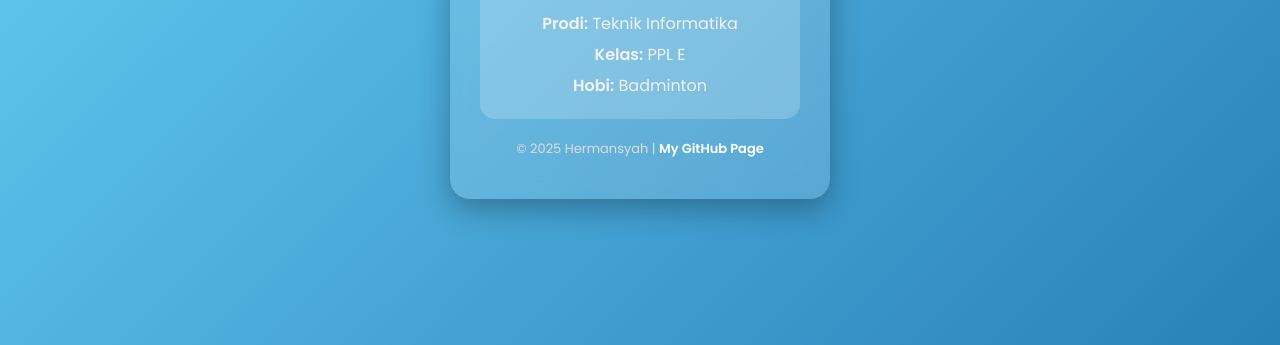
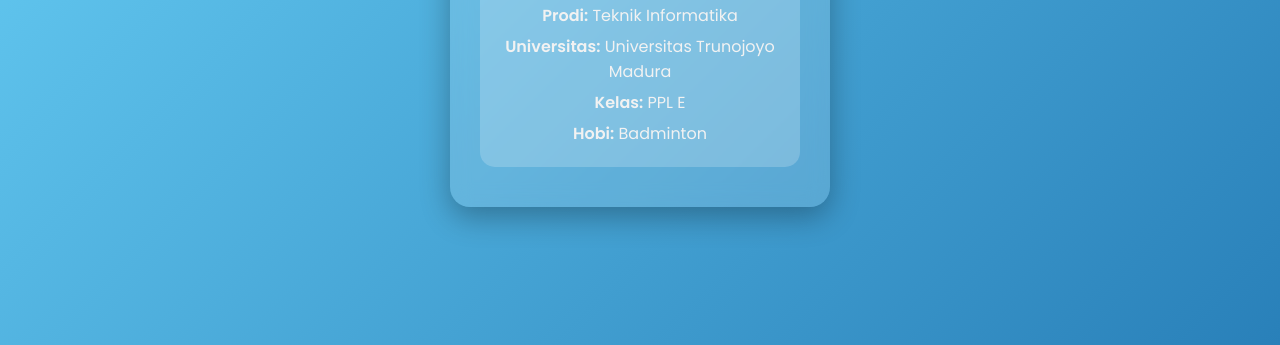
Before and after one commit to hrmnn123/deploy, a plain HTML site: page index.html in a window 1280 px wide. Shown: the part 455-800 px from the top of the page. Drawn offline with Linux system fonts and the light colour scheme.

Commit message:
Update identitas Hermansyah di web statis

```diff
--- a/index.html
+++ b/index.html
@@ -70,21 +70,7 @@
             margin-top: 15px;
         }
 
-        .footer {
-            margin-top: 20px;
-            font-size: 13px;
-            color: #ddd;
-        }
 
-        .footer a {
-            color: #fff;
-            text-decoration: none;
-            font-weight: 600;
-        }
-
-        .footer a:hover {
-            text-decoration: underline;
-        }
     </style>
 </head>
 <body>
@@ -94,11 +80,9 @@
         <div class="info-box">
             <p><strong>NIM:</strong> 230411100020</p>
             <p><strong>Prodi:</strong> Teknik Informatika</p>
+            <p><strong>Universitas:</strong> Universitas Trunojoyo Madura</p>
             <p><strong>Kelas:</strong> PPL E</p>
             <p><strong>Hobi:</strong> Badminton</p>
-        </div>
-        <div class="footer">
-            © 2025 Hermansyah | <a href="https://hrmnn123.github.io/deploy/">My GitHub Page</a>
         </div>
     </div>
 </body>
```
